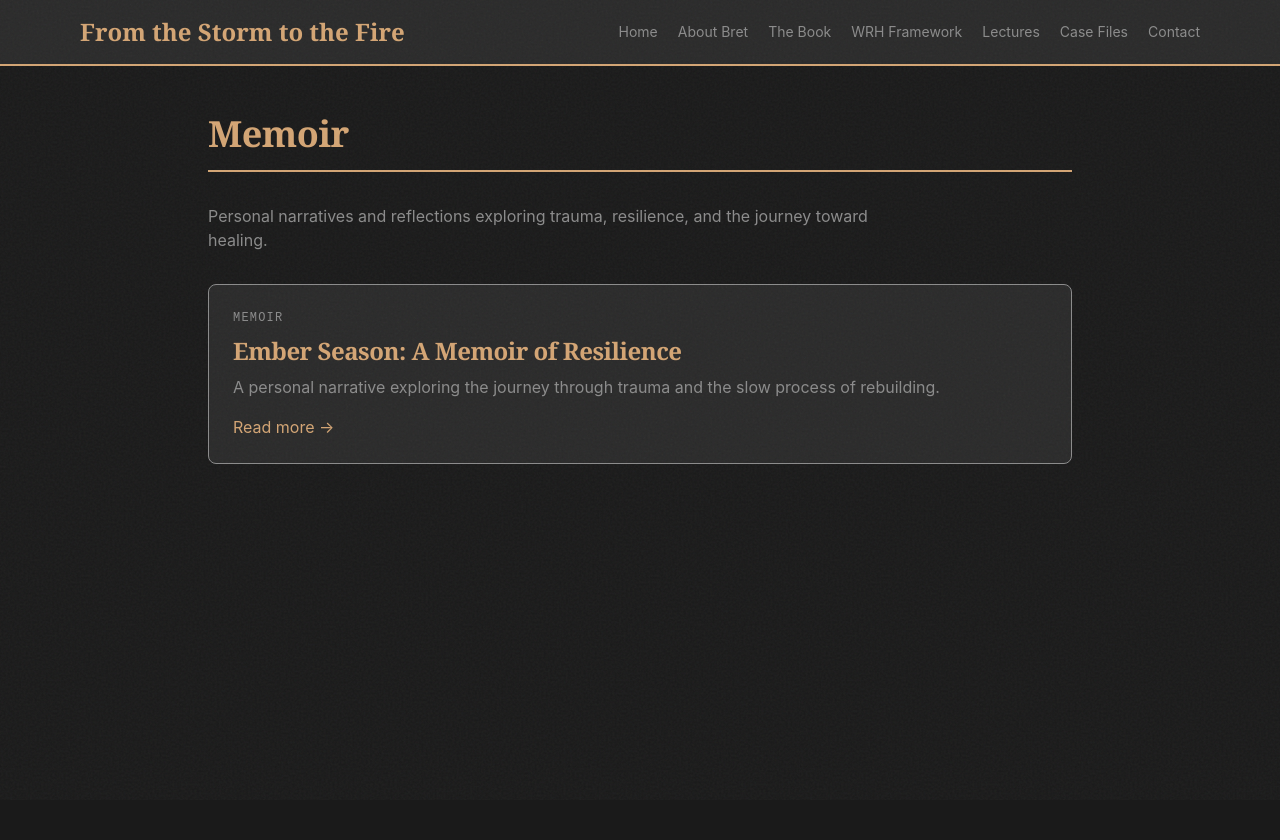
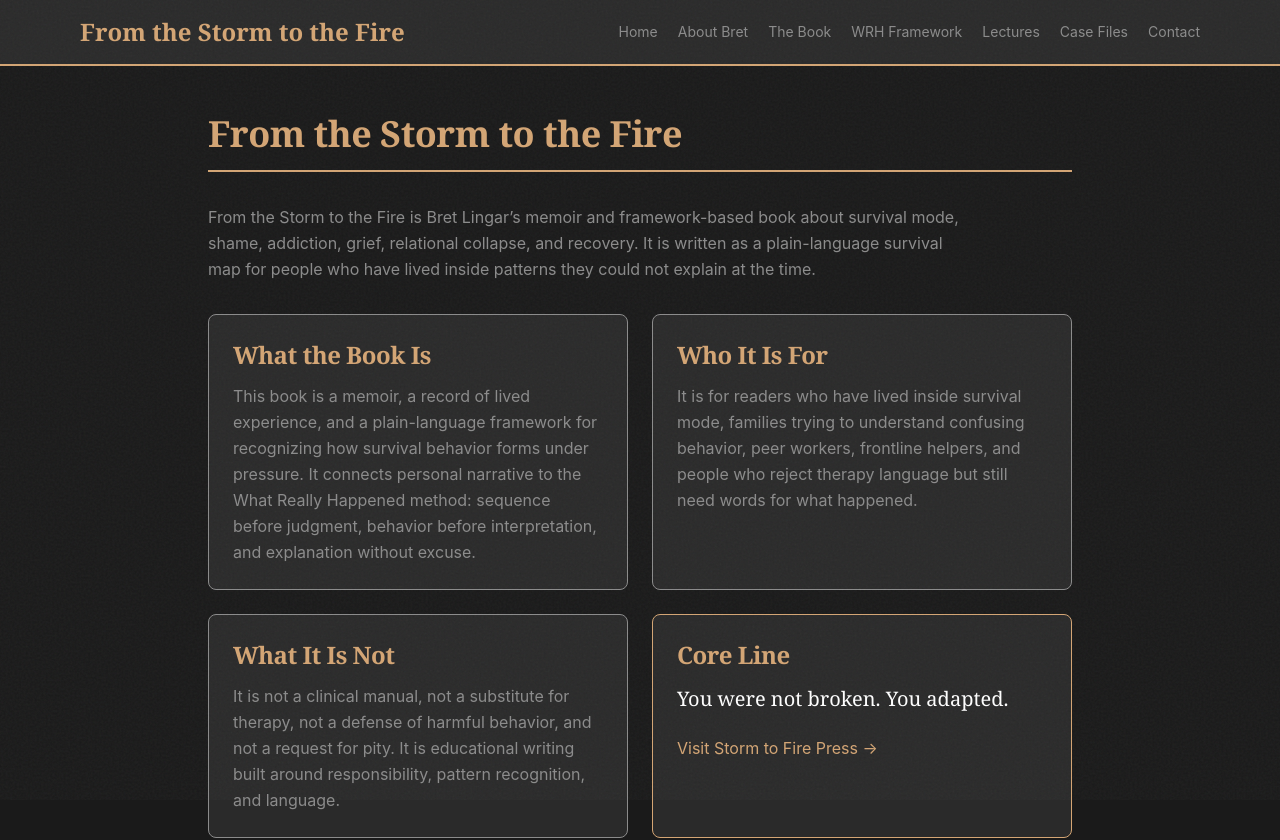
Before and after one commit to Mave9055/trauma-archive, a Next.js app: page /memoir in a window 1280 px wide. Shown: the top 840 px of the page. Built offline with nearby package versions, Linux system fonts and the light colour scheme.

Commit message:
Rebrand book page

```diff
--- a/app/memoir/page.tsx
+++ b/app/memoir/page.tsx
@@ -2,8 +2,8 @@ import Link from 'next/link';
 import { getAllMemoirs } from '@/app/lib/mdx';
 
 export const metadata = {
-  title: 'Memoir | Trauma Archive',
-  description: 'Personal memoirs and narratives from the archive.',
+  title: 'The Book | From the Storm to the Fire',
+  description: 'From the Storm to the Fire is Bret Lingar’s memoir and plain-language survival map.',
 };
 
 export default function MemoirPage() {
@@ -12,31 +12,61 @@ export default function MemoirPage() {
   return (
     <div className="max-w-4xl mx-auto px-4 py-12">
       <h1 className="text-4xl font-serif font-bold text-ember mb-4 documentary-header">
-        Memoir
+        From the Storm to the Fire
       </h1>
 
-      <p className="text-ash mb-8 max-w-2xl">
-        Personal narratives and reflections exploring trauma, resilience, and the journey toward healing.
+      <p className="text-ash mb-8 max-w-3xl leading-relaxed">
+        From the Storm to the Fire is Bret Lingar’s memoir and framework-based book about survival mode, shame, addiction, grief, relational collapse, and recovery. It is written as a plain-language survival map for people who have lived inside patterns they could not explain at the time.
       </p>
 
+      <div className="grid md:grid-cols-2 gap-6 mb-12">
+        <section className="bg-storm border border-ash rounded-lg p-6">
+          <h2 className="text-2xl font-serif font-bold text-ember mb-3">What the Book Is</h2>
+          <p className="text-ash leading-relaxed">
+            This book is a memoir, a record of lived experience, and a plain-language framework for recognizing how survival behavior forms under pressure. It connects personal narrative to the What Really Happened method: sequence before judgment, behavior before interpretation, and explanation without excuse.
+          </p>
+        </section>
+
+        <section className="bg-storm border border-ash rounded-lg p-6">
+          <h2 className="text-2xl font-serif font-bold text-ember mb-3">Who It Is For</h2>
+          <p className="text-ash leading-relaxed">
+            It is for readers who have lived inside survival mode, families trying to understand confusing behavior, peer workers, frontline helpers, and people who reject therapy language but still need words for what happened.
+          </p>
+        </section>
+
+        <section className="bg-storm border border-ash rounded-lg p-6">
+          <h2 className="text-2xl font-serif font-bold text-ember mb-3">What It Is Not</h2>
+          <p className="text-ash leading-relaxed">
+            It is not a clinical manual, not a substitute for therapy, not a defense of harmful behavior, and not a request for pity. It is educational writing built around responsibility, pattern recognition, and language.
+          </p>
+        </section>
+
+        <section className="bg-storm border border-ember rounded-lg p-6">
+          <h2 className="text-2xl font-serif font-bold text-ember mb-3">Core Line</h2>
+          <p className="text-white text-xl font-serif leading-relaxed">
+            You were not broken. You adapted.
+          </p>
+          <a href="https://payhip.com/StormtoFirePress" className="inline-block mt-5 text-ember hover:text-white transition">
+            Visit Storm to Fire Press →
+          </a>
+        </section>
+      </div>
+
       {memoirs.length === 0 ? (
-        <div className="text-center py-12">
-          <p className="text-ash text-lg">No memoirs found.</p>
+        <div className="text-center py-12 bg-storm border border-ash rounded-lg">
+          <p className="text-ash text-lg">Book entries will appear here as the manuscript is prepared for public reading.</p>
         </div>
       ) : (
         <div className="space-y-6">
           {memoirs.map(memoir => (
             <article key={memoir.slug} className="bg-storm border border-ash rounded-lg p-6 hover:border-ember transition">
-              <div className="case-file-label">Memoir</div>
-
+              <div className="case-file-label">Book Entry</div>
               <Link href={`/memoir/${memoir.slug}`}>
                 <h2 className="text-2xl font-serif font-bold text-ember hover:text-white transition mb-2">
                   {memoir.title}
                 </h2>
               </Link>
-
               <p className="text-ash mb-4">{memoir.excerpt}</p>
-
               <Link href={`/memoir/${memoir.slug}`} className="text-ember hover:text-white transition">
                 Read more →
               </Link>
```
